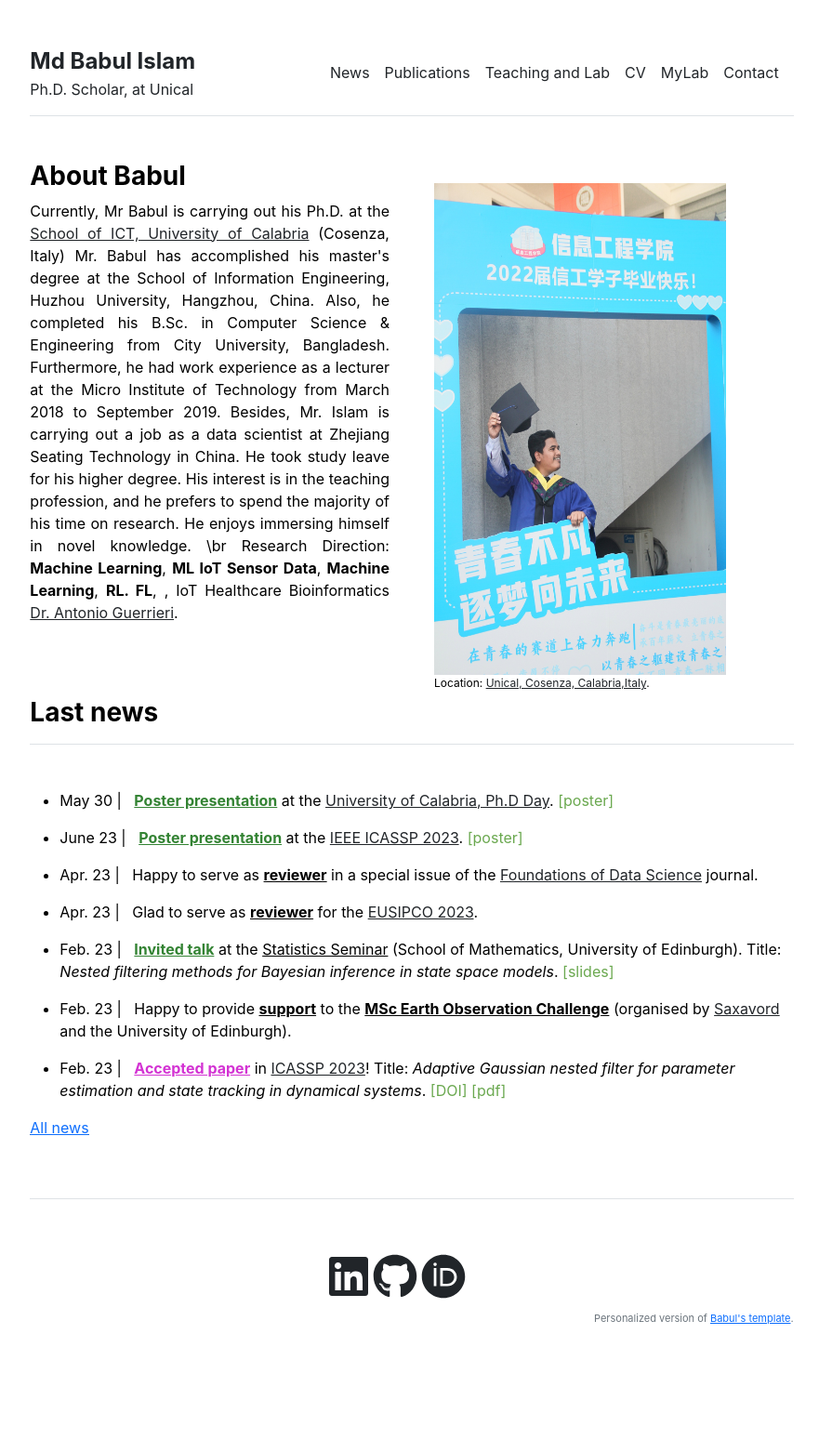
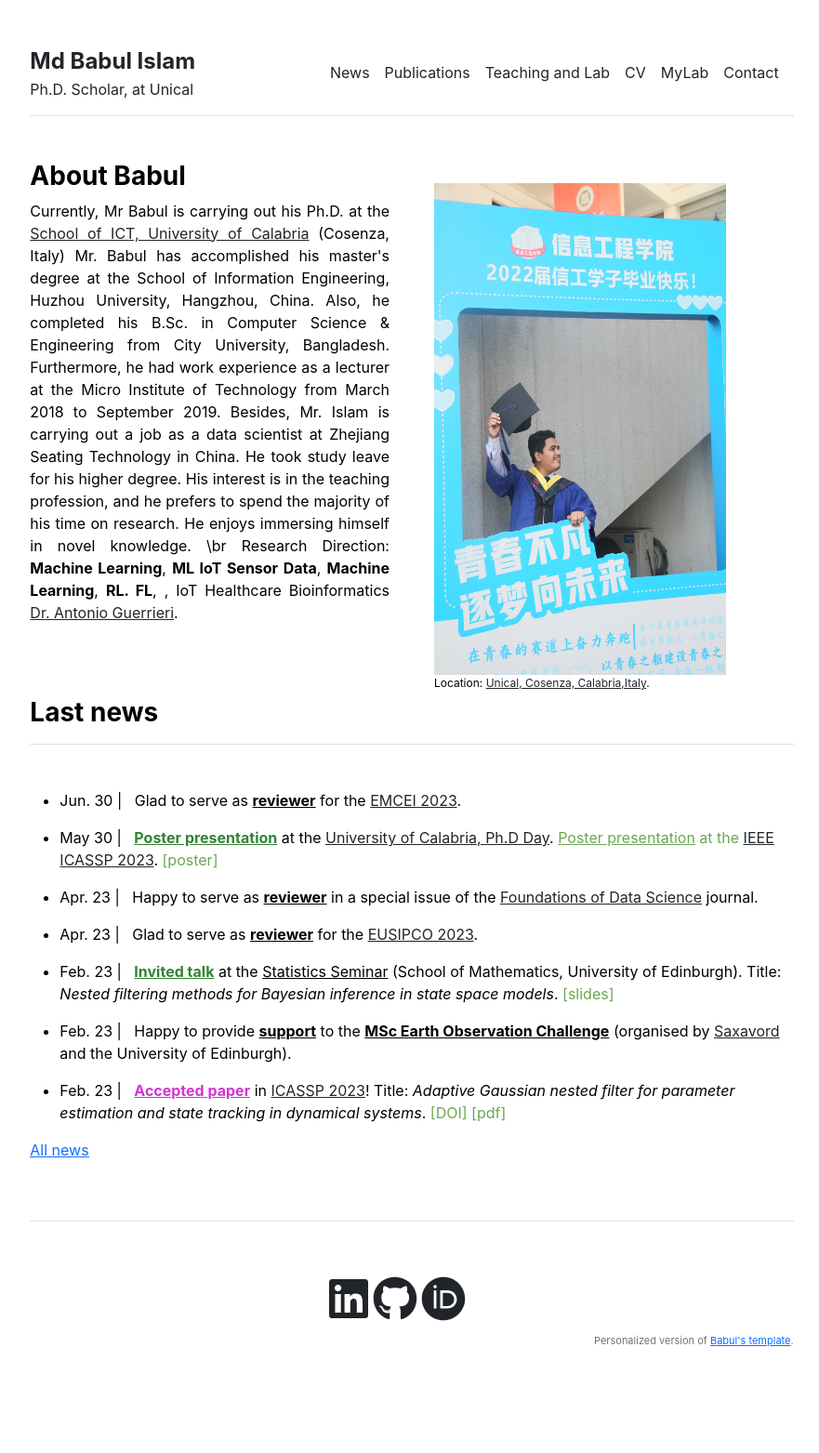
Before and after one commit to babulcseian/babulcseian.github.io, a Jekyll site: the page built from index.md, in a window 1280 px wide. Shown: the whole page at 93% size, without its empty margins (197-1078 px from the left). Built offline with Jekyll 4.4.1, drawn with Linux system fonts in a browser that asks for light colours; a style sheet for code colours, icons or effects is not loaded; before the commit the page ends 1539 px from its top, so only the background shows below that.

Commit message:
Update news.yml

```diff
--- a/_data/news.yml
+++ b/_data/news.yml
@@ -1,4 +1,5 @@
-- {message: 'May 30 | &nbsp; <b style="color:rgba(0,100,0,0.8);"><u>Poster presentation</b></u> at the <a class="other" href="https://2023.ieeeicassp.org/">University of Calabria, Ph.D Day</a>. <a class="paper" href="publications/posters/PerezVieites_ICASSP23_Posterv2.pdf">[poster]</a>', last: '1'}
+- {message: 'Jun. 30 | &nbsp; Glad to serve as <u><b>reviewer</b></u> for the <a class="other" href="http://emcei.net/">EMCEI 2023</a>.', last: '1'}
+- {message: 'May 30 | &nbsp; <b style="color:rgba(0,100,0,0.8);"><u>Poster presentation</b></u> at the <a class="other" href="https://2023.ieeeicassp.org/">University of Calabria, Ph.D Day</a>. <a class="paper" href="publications/Certificate/Review%20Certificate%20EMCEI-23%20.pdf>[poster]</a>', last: '1'}
 - {message: 'June 23 | &nbsp; <b style="color:rgba(0,100,0,0.8);"><u>Poster presentation</b></u> at the <a class="other" href="https://2023.ieeeicassp.org/">IEEE ICASSP 2023</a>. <a class="paper" href="publications/posters/PerezVieites_ICASSP23_Posterv2.pdf">[poster]</a>', last: '1'}
 - {message: 'Apr. 23 | &nbsp; Happy to serve as <u><b>reviewer</b></u> in a special issue of the <a class="other" href="https://www.aimsciences.org/FoDS">Foundations of Data Science</a> journal.', last: '1'}
 - {message: 'Apr. 23 | &nbsp; Glad to serve as <u><b>reviewer</b></u> for the <a class="other" href="https://eusipco2023.org/">EUSIPCO 2023</a>.', last: '1'}
```
